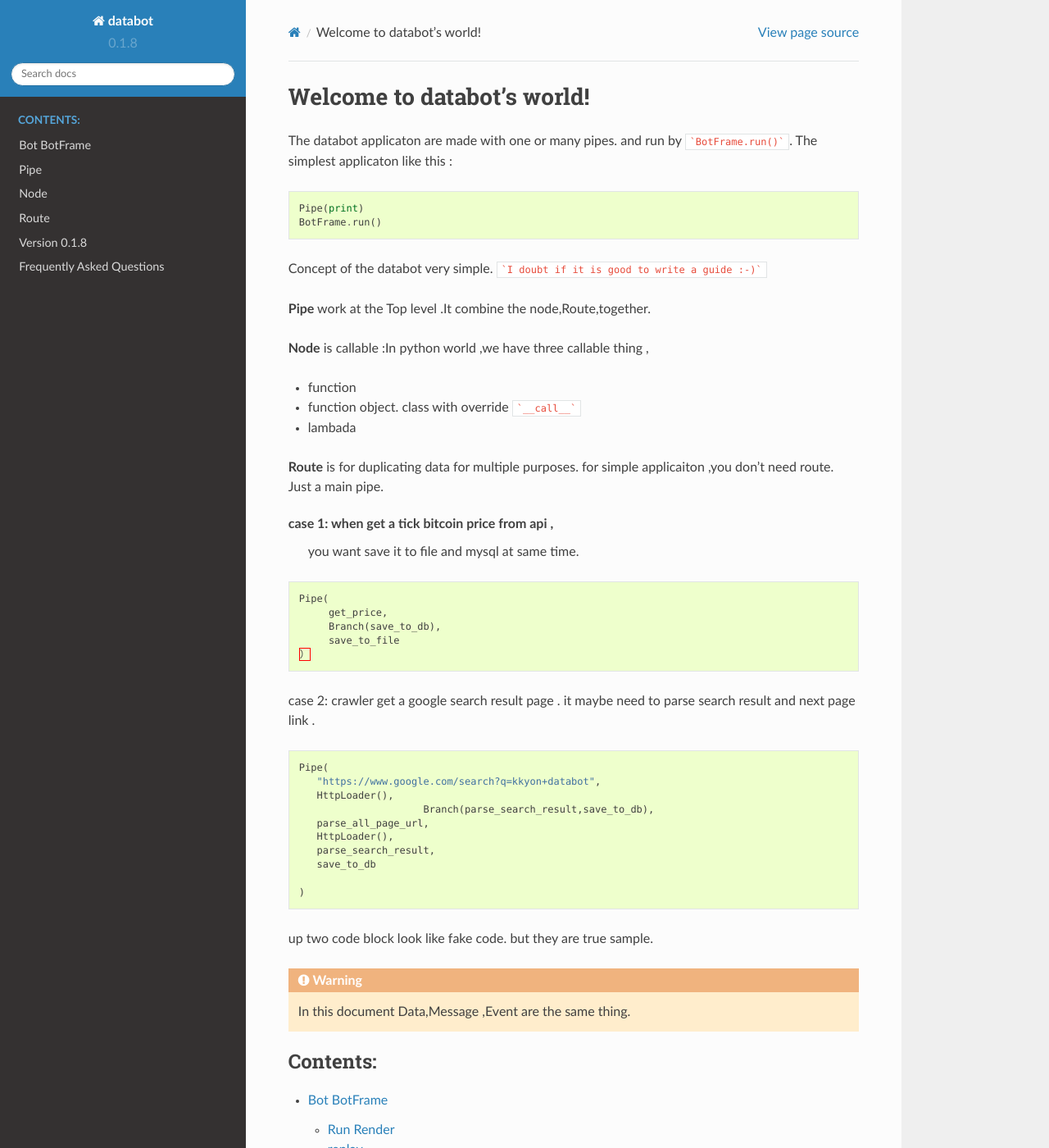
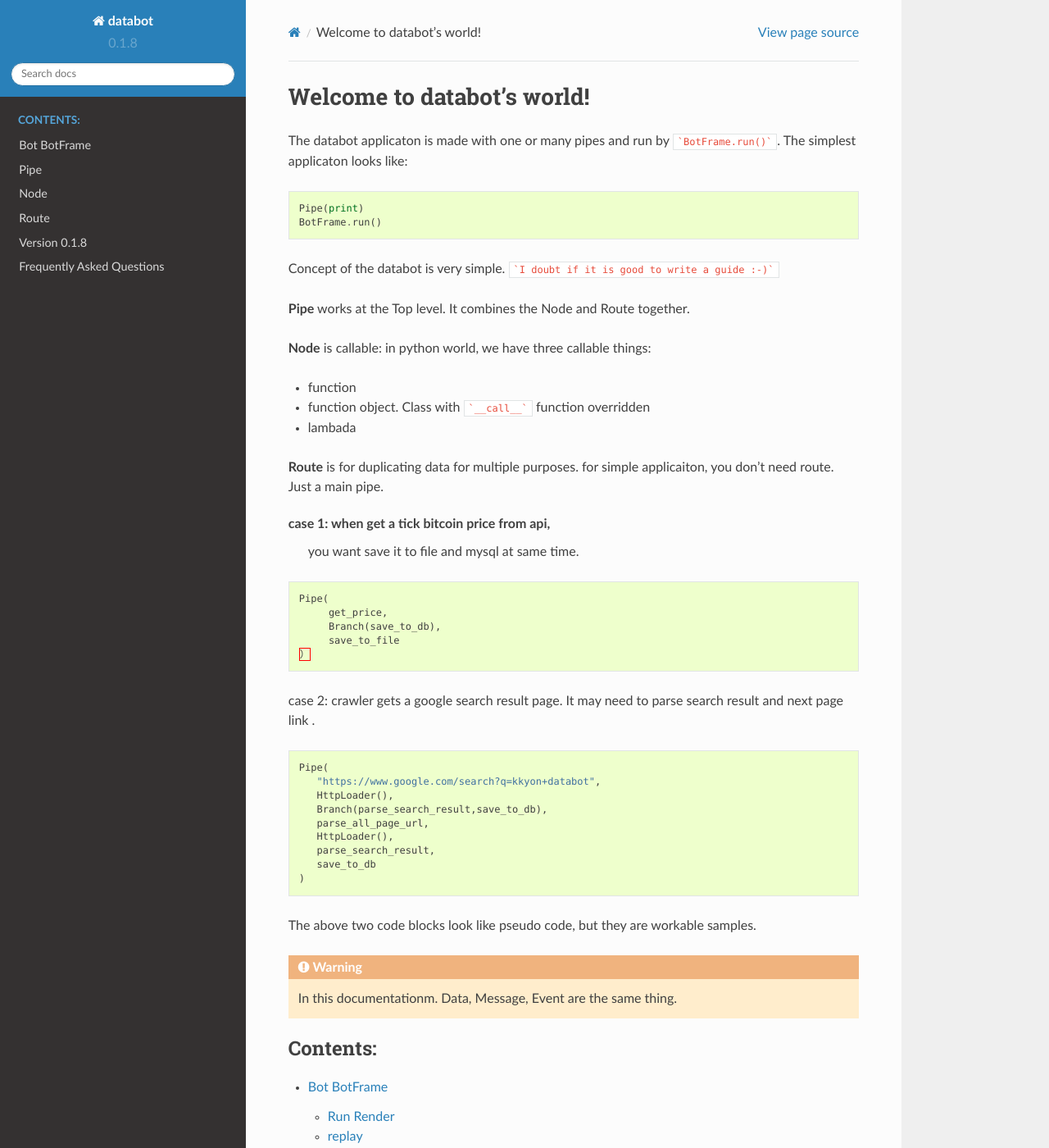
Before and after one commit to kkyon/botflow, a Sphinx documentation site: the page built from docs/index.rst, in a window 1280 px wide and 1400 px high. Shown: the whole window at 82% size. Built offline with Sphinx 7.4.7 and the Read the Docs theme 2.0.0, drawn with Linux system fonts in a browser that asks for light colours.

Commit message:
More text update

````diff
--- a/docs/index.rst
+++ b/docs/index.rst
@@ -6,8 +6,8 @@ Welcome to databot's world!
 
 
 
-The databot applicaton are made with one or many pipes. and run by ```BotFrame.run()```.
-The simplest applicaton like this :
+The databot applicaton is made with one or many pipes and run by ```BotFrame.run()```.
+The simplest applicaton looks like:
 
 .. code-block:: python
 
@@ -15,23 +15,23 @@ The simplest applicaton like this :
     BotFrame.run()
 
 
-Concept of the databot very simple. ```I doubt if it is good to write a guide :-)```
+Concept of the databot is very simple. ```I doubt if it is good to write a guide :-)```
 
 
-**Pipe** work at the Top level .It combine the node,Route,together.
+**Pipe** works at the Top level. It combines the Node and Route together.
 
-**Node** is callable :In python world ,we have three callable thing ,
+**Node** is callable: in python world, we have three callable things:
 
 - function
-- function object. class with override ```__call__```
+- function object. Class with ```__call__``` function overridden
 - lambada
 
 
 
-**Route** is for duplicating data for multiple purposes. for simple applicaiton ,you don't need route.
+**Route** is for duplicating data for multiple purposes. for simple applicaiton, you don't need route.
 Just a main pipe.
 
-case 1: when get a tick bitcoin price from api ,
+case 1: when get a tick bitcoin price from api,
    you want save it to file and mysql at same time.
 
 .. code-block:: python
@@ -47,7 +47,7 @@ case 1: when get a tick bitcoin price from api ,
 
 
 
-case 2: crawler get a google search result page . it maybe need to parse search result and next page link .
+case 2: crawler gets a google search result page. It may need to parse search result and next page link .
 
 
 .. code-block:: python
@@ -55,20 +55,19 @@ case 2: crawler get a google search result page . it maybe need to parse search
       Pipe(
          "https://www.google.com/search?q=kkyon+databot",
          HttpLoader(),
-                           Branch(parse_search_result,save_to_db),
+         Branch(parse_search_result,save_to_db),
          parse_all_page_url,
          HttpLoader(),
          parse_search_result,
          save_to_db
-
       )
 
 
-up two code block look like fake code. but they are true sample.
+The above two code blocks look like pseudo code, but they are workable samples.
 
 .. warning::
 
-    In this document Data,Message ,Event are the same thing.
+    In this documentationm. Data, Message, Event are the same thing.
 
 
 .. toctree::
````
